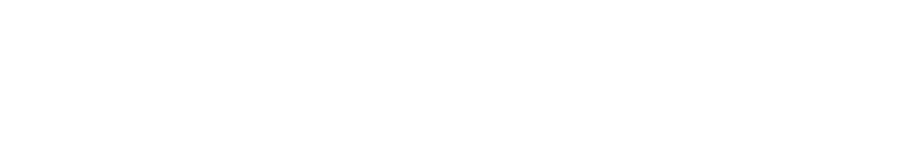
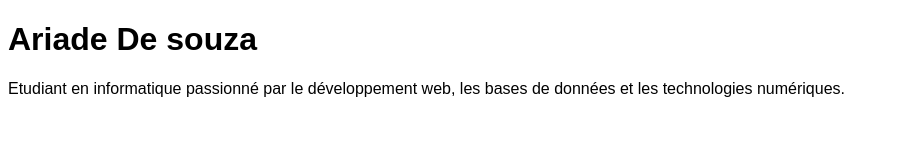
Before and after one commit to ariadedesouza8-max/mon-cv, a plain HTML site: page index.html in a window 1280 px wide. Shown: the whole page, without its empty margins (0-898 px from the left). Drawn offline with Linux system fonts and the light colour scheme.

Commit message:
mise en place de la section description

```diff
--- a/index.html
+++ b/index.html
@@ -7,6 +7,12 @@
     <link rel="stylesheet" href="style.css">
 </head>
 <body>
+<h1>Ariade De souza</h1>
+
+<p>
+Etudiant en informatique passionné par le développement web,
+les bases de données et les technologies numériques.
+</p>
 
 </body>
 </html>
```
